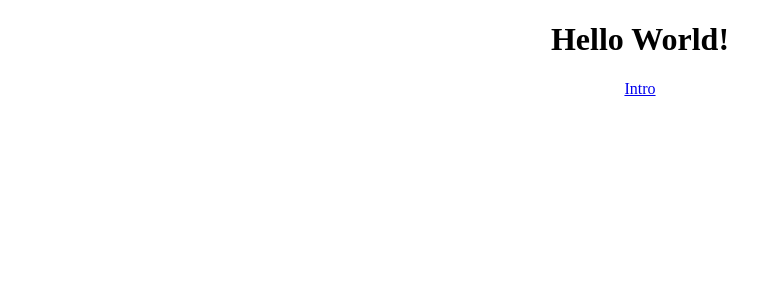
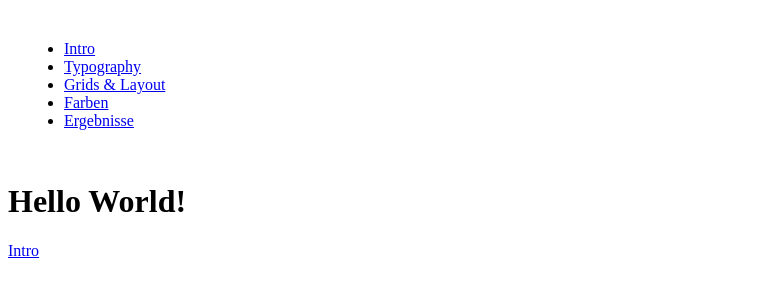
Before and after one commit to Plsr/25knots, a React app: page / in a window 1280 px wide. Shown: the top 300 px of the page, without its empty margins (0-782 px from the left). Built offline with nearby package versions, Linux system fonts and the light colour scheme.

Commit message:
Implemented basic top navigation

```diff
--- a/src/components/App.jsx
+++ b/src/components/App.jsx
@@ -2,11 +2,13 @@ import React from 'react'
 import { Link } from 'react-router-dom'
 
 import Intro from './Intro.jsx'
+import Navigation from './shared/Navigation.jsx'
 
 export default class App extends React.Component {
   render() {
     return (
-      <div style={{textAlign: 'center'}}>
+      <div>
+        <Navigation/>
         <h1>Hello World!</h1>
         <Link to='/intro'>Intro</Link>
       </div>
--- /dev/null
+++ b/src/components/shared/Navigation.jsx
@@ -0,0 +1,32 @@
+import React from 'react'
+import { Link } from 'react-router-dom'
+
+import SpacingInset from '../helpers/spacing/SpacingInset.jsx'
+
+export default class Navigation extends React.Component {
+  render() {
+    return (
+      <SpacingInset size='m'>
+        <nav>
+          <ul>
+            <li>
+              <Link to='/intro'>Intro</Link>
+            </li>
+            <li>
+              <Link to='/typography'>Typography</Link>
+            </li>
+            <li>
+              <Link to='/intro'>Grids & Layout</Link>
+            </li>
+            <li>
+              <Link to='/intro'>Farben</Link>
+            </li>
+            <li>
+              <Link to='/intro'>Ergebnisse</Link>
+            </li>
+          </ul>
+        </nav>
+      </SpacingInset>
+    )
+  }
+}
```
Also changed, not shown: 1 other file (tests, documents, lock files or other folders).
